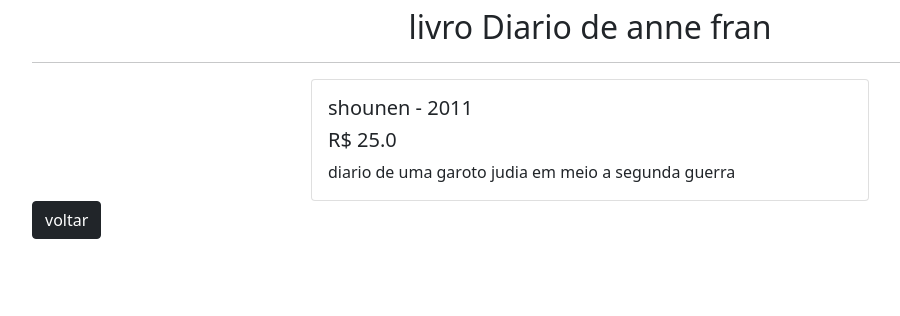
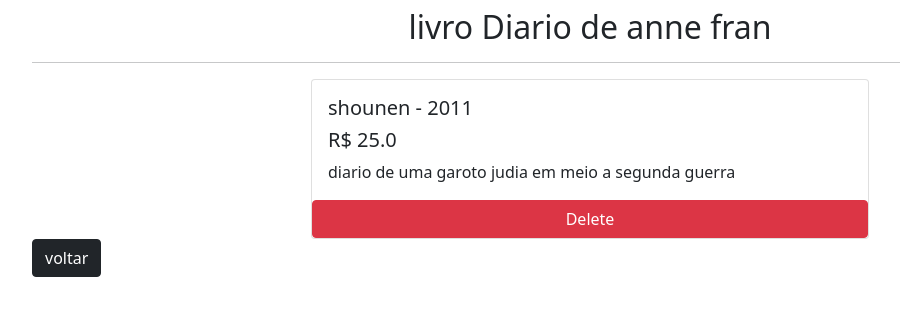
Before and after one commit to Henrytos/estudos-de-python, a Django app: page /book/2/ in a window 1280 px wide. Shown: the part 56-372 px from the top of the page, without its empty margins (50-950 px from the left). Run offline with Django 5.2, Linux system fonts and the light colour scheme; a user stored in the database is signed in; data comes from the database, SQL or seed files in the repository; both versions use the stored data as it was after the commit.

Commit message:
delete de livros

```diff
--- a/django/livraria/templates/book.html
+++ b/django/livraria/templates/book.html
@@ -8,6 +8,7 @@
       <h5 class="card-title">R$ {{book.value}}</h5>
       <p class="card-text">{{book.description}}</p>
     </div>
+    <a href="{% url 'delete_book' book.id %}" class="btn btn-danger">Delete</a>
   </div>
   <a href="{% url 'home'%}" class="btn btn-dark"> voltar</a>
 </div>
--- a/django/livraria/urls.py
+++ b/django/livraria/urls.py
@@ -1,5 +1,5 @@
 from django.urls import path
-from livraria.views import home,sobre,logout_user,login_user,register_user,book_detail
+from livraria.views import home,sobre,logout_user,login_user,register_user,book_detail,book_delete
 
 urlpatterns  = [
     path("",home, name = "home"),
@@ -7,5 +7,6 @@ urlpatterns  = [
     path("logout/",logout_user,name="logout"),
     path("login/",login_user,name="login"),
     path("cadastro/",register_user,name="register"),
-    path("book/<int:id>/",book_detail,name="book")
+    path("book/<int:id>/",book_detail,name="book"),
+    path("delete_book/<int:id>/",book_delete,name="delete_book")
 ]
--- a/django/livraria/views.py
+++ b/django/livraria/views.py
@@ -63,3 +63,12 @@ def book_detail(request , id):
     else:
         messages.error(request,"voce não está autenticado para ver o livros")
         return redirect("home")
+def book_delete(request , id):
+    if request.user.is_authenticated:
+        book = Book.objects.get(id=id)
+        book.delete()
+        messages.success(request,"Livro deletado com sucesso")
+        return redirect('home')
+    else:
+        messages.error(request,"erro ao deletar voce precia estar autenticado")
+        return redirect('home')
```
Also changed, not shown: django/db.sqlite3.
